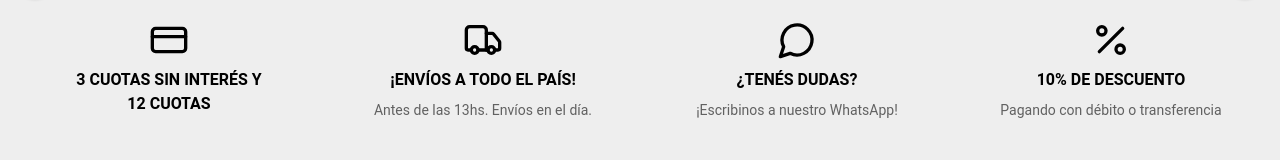
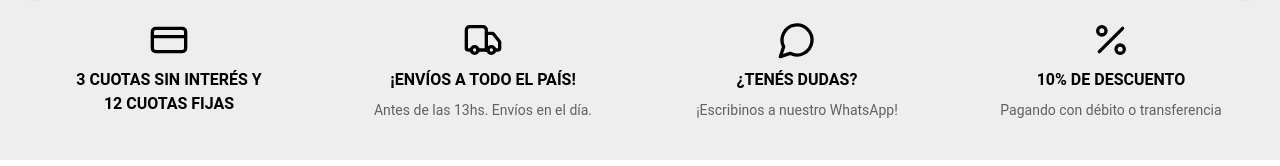
Before and after one commit to devdonatti/ecommerce-tech-zone, a React (Vite) app in the folder vite-project/: page / in a window 1280 px wide. Shown: the part 505-671 px from the top of the page. Built offline with nearby package versions, Linux system fonts and the light colour scheme; no server answers; the database is empty; what @mercadopago/sdk-react would draw is missing.

Commit message:
modificacion en el track

```diff
--- a/vite-project/src/components/track/Track.jsx
+++ b/vite-project/src/components/track/Track.jsx
@@ -9,7 +9,7 @@ const Features = () => {
           <CreditCard className="w-10 h-10 text-black" />
           <h4 className="font-bold">
             3 CUOTAS SIN INTERÉS Y <br />
-            12 CUOTAS
+            12 CUOTAS FIJAS
           </h4>
         </div>
 
```
